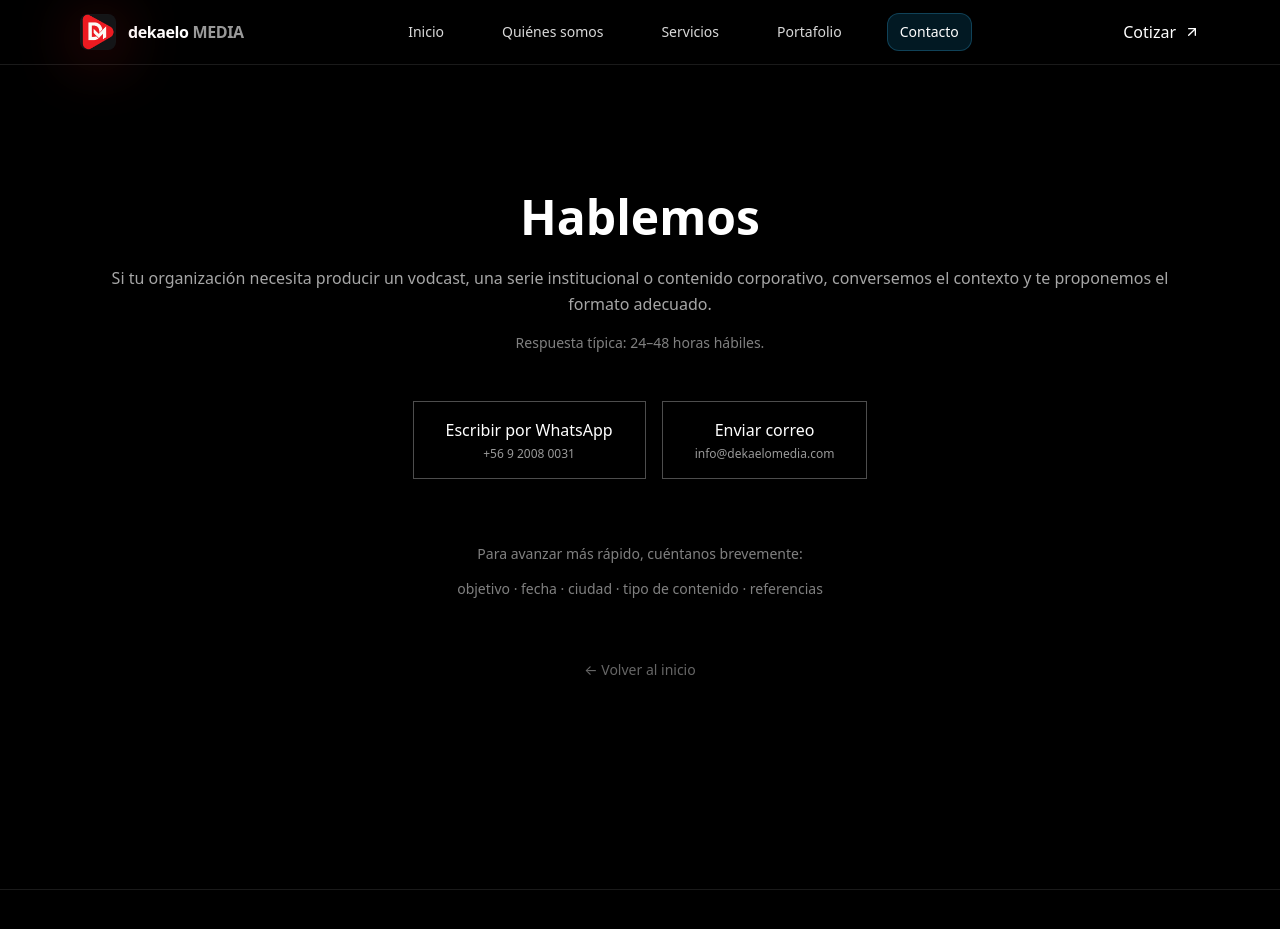
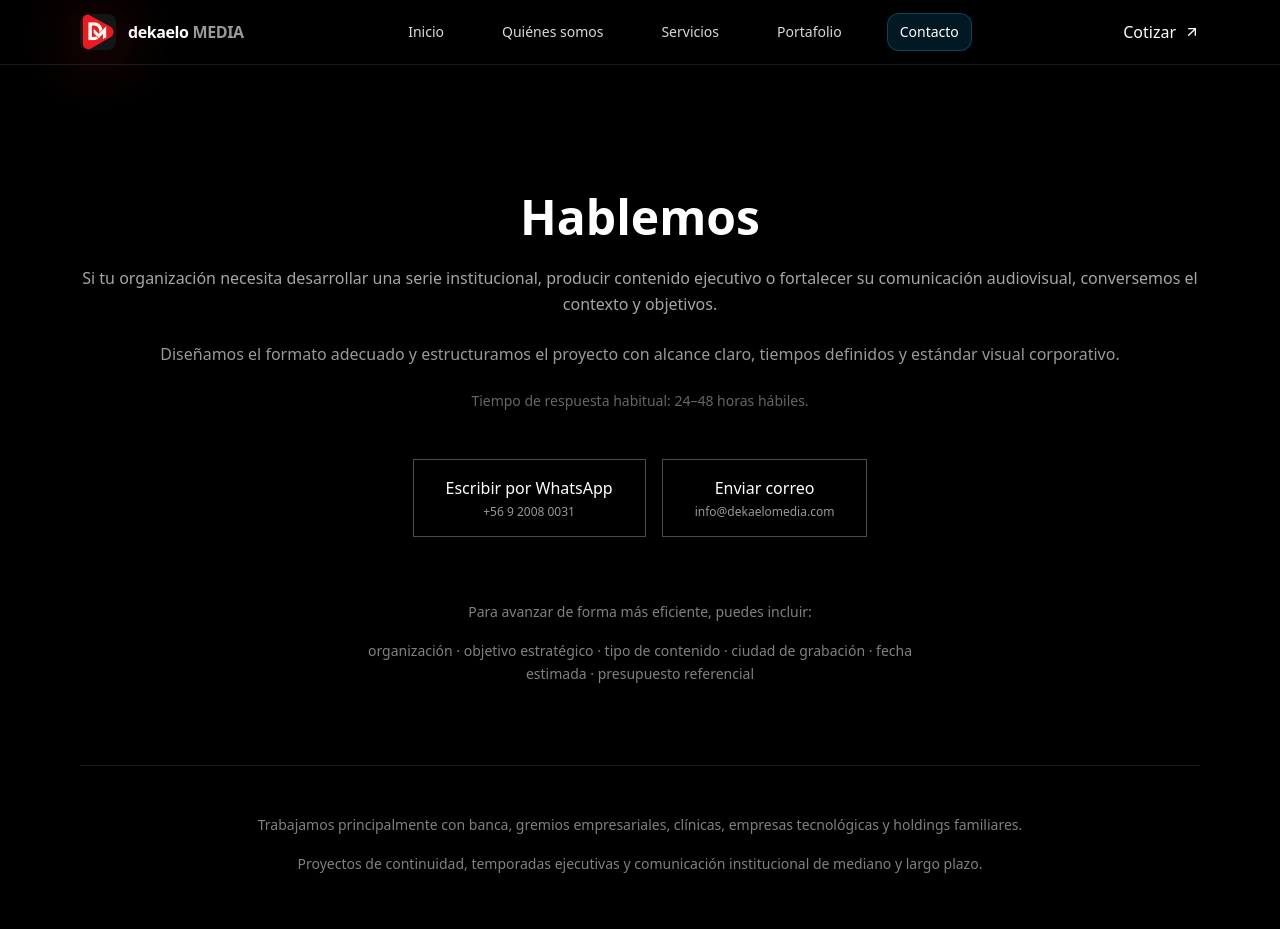
Before and after one commit to TronxGroup/Dekaelo-Media, a Next.js app: page /contacto in a window 1280 px wide. Shown: the top 929 px of the page. Built offline with nearby package versions, Linux system fonts and the light colour scheme.

Commit message:
Update page.tsx

```diff
--- a/app/contacto/page.tsx
+++ b/app/contacto/page.tsx
@@ -1,25 +1,45 @@
-// app/contacto/page.tsx
 import Link from "next/link";
 import type { Metadata } from "next";
 
 const SITE_URL = "https://www.dekaelomedia.com";
 const WHATSAPP_NUMBER = "56920080031";
-const EMAIL = "info@dekaelomedia.com"; // cámbialo si usas otro
+const EMAIL = "info@dekaelomedia.com";
 
 export const metadata: Metadata = {
-  title: "Contacto — Dekaelo Media",
+  title:
+    "Contacto — Dekaelo Media | Productora Audiovisual Corporativa en Chile",
   description:
-    "Conversemos tu proyecto de vodcast o contenido corporativo. Escríbenos por WhatsApp o correo y te respondemos con una propuesta clara.",
+    "Contacto Dekaelo Media. Producción audiovisual corporativa, series institucionales y vodcast ejecutivos para banca, gremios, clínicas y empresas tecnológicas en Chile.",
+  keywords: [
+    "contacto productora audiovisual",
+    "cotizar video corporativo Chile",
+    "vodcast corporativo",
+    "producción audiovisual ejecutiva",
+  ],
+  alternates: {
+    canonical: `${SITE_URL}/contacto`,
+  },
+  robots: { index: true, follow: true },
+  openGraph: {
+    title: "Contacto — Dekaelo Media",
+    description:
+      "Conversemos tu proyecto audiovisual corporativo.",
+    url: `${SITE_URL}/contacto`,
+    siteName: "Dekaelo Media",
+    locale: "es_CL",
+    type: "website",
+  },
 };
 
 function buildWhatsAppLink() {
   const text =
     `Hola Dekaelo Media.\n` +
     `Quiero conversar un proyecto audiovisual.\n\n` +
-    `Empresa:\n` +
-    `Qué necesitan producir:\n` +
-    `Fecha tentativa:\n` +
-    `Objetivo principal:\n`;
+    `Organización:\n` +
+    `Tipo de proyecto:\n` +
+    `Fecha estimada:\n` +
+    `Objetivo principal:\n` +
+    `Ciudad:\n`;
 
   return `https://wa.me/${WHATSAPP_NUMBER}?text=${encodeURIComponent(text)}`;
 }
@@ -38,17 +58,23 @@ export default function Page() {
         </h1>
 
         <p className="mt-6 text-white/65 leading-relaxed">
-          Si tu organización necesita producir un vodcast,
-          una serie institucional o contenido corporativo,
-          conversemos el contexto y te proponemos el formato adecuado.
+          Si tu organización necesita desarrollar una serie institucional,
+          producir contenido ejecutivo o fortalecer su comunicación
+          audiovisual, conversemos el contexto y objetivos.
         </p>
 
-        <p className="mt-4 text-sm text-white/50">
-          Respuesta típica: 24–48 horas hábiles.
+        <p className="mt-6 text-white/60 leading-relaxed">
+          Diseñamos el formato adecuado y estructuramos el proyecto
+          con alcance claro, tiempos definidos y estándar visual
+          corporativo.
+        </p>
+
+        <p className="mt-6 text-sm text-white/40">
+          Tiempo de respuesta habitual: 24–48 horas hábiles.
         </p>
 
 
-        {/* CTA PRINCIPAL */}
+        {/* CTAs */}
         <div className="mt-12 flex flex-col sm:flex-row gap-4 justify-center">
 
           <a
@@ -76,19 +102,35 @@ export default function Page() {
         </div>
 
 
-        {/* GUIA SUAVE */}
+        {/* GUÍA ESTRATÉGICA */}
         <div className="mt-16 text-white/50 text-sm leading-relaxed max-w-xl mx-auto">
           <p>
-            Para avanzar más rápido, cuéntanos brevemente:
+            Para avanzar de forma más eficiente, puedes incluir:
           </p>
-          <p className="mt-3">
-            objetivo · fecha · ciudad · tipo de contenido · referencias
+
+          <p className="mt-4">
+            organización · objetivo estratégico · tipo de contenido ·
+            ciudad de grabación · fecha estimada · presupuesto referencial
+          </p>
+        </div>
+
+
+        {/* PERFIL DE CLIENTE */}
+        <div className="mt-20 border-t border-white/10 pt-12 text-white/50 text-sm leading-relaxed">
+          <p>
+            Trabajamos principalmente con banca, gremios empresariales,
+            clínicas, empresas tecnológicas y holdings familiares.
+          </p>
+
+          <p className="mt-4">
+            Proyectos de continuidad, temporadas ejecutivas y comunicación
+            institucional de mediano y largo plazo.
           </p>
         </div>
 
 
         {/* VOLVER */}
-        <div className="mt-14">
+        <div className="mt-16">
           <Link
             href="/"
             className="text-white/40 hover:text-white text-sm transition"
```
